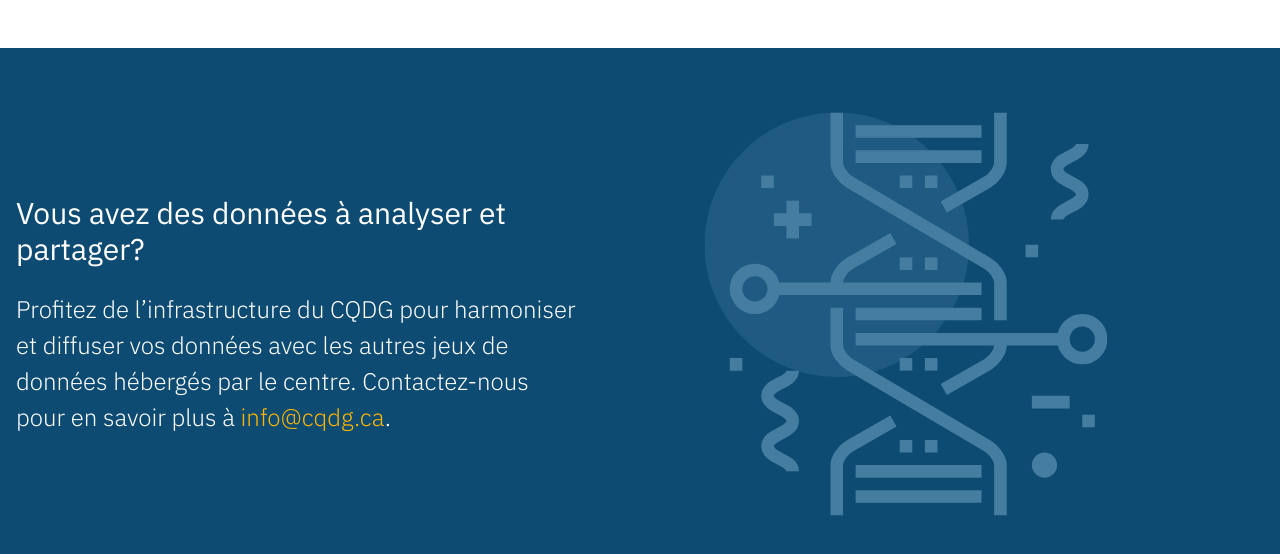
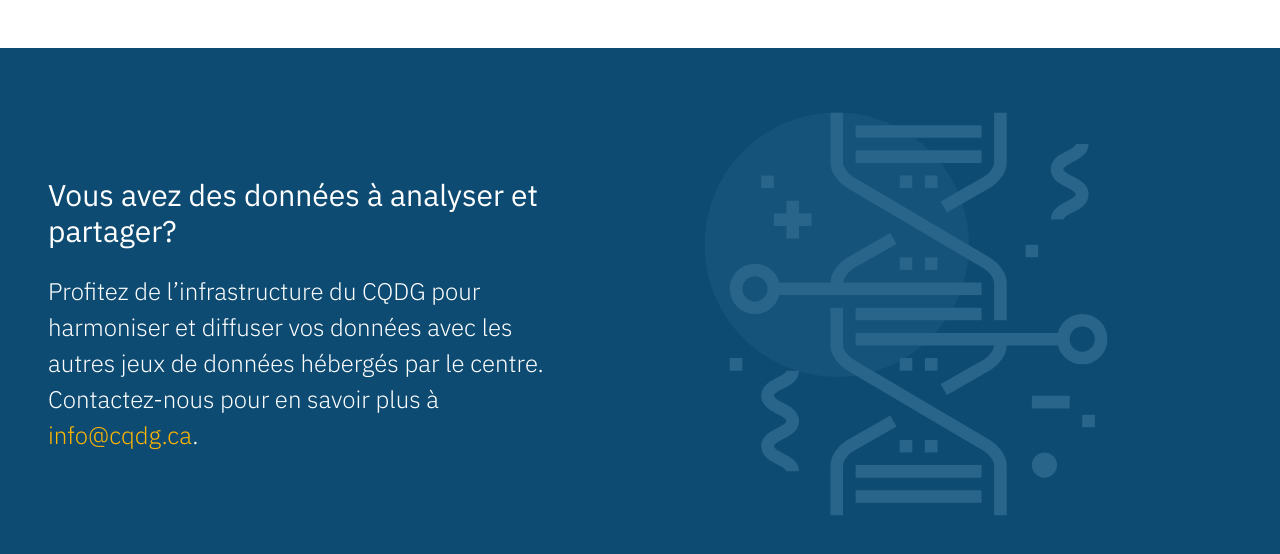
Before and after one commit to cr-ste-justine/cqdg-website, a website: page src/index.html in a window 1280 px wide. Shown: the part 3666-4220 px from the top of the page. Drawn offline with nearby package versions, Linux system fonts and the light colour scheme; files that its build step writes are made by us from their sources.

Commit message:
Style footer image + increase padding

```diff
--- a/src/index.html
+++ b/src/index.html
@@ -338,14 +338,14 @@
   <!-- FOOTER =============== -->
   <footer class="footer-site wrapper">
     <div class="wrapper--content">
-      <div>
+      <div class="content__copy">
         <h1 class="title--uber">Vous avez des données à analyser et partager?</h1>
         <p class="lead--large">Profitez de l’infrastructure du CQDG pour harmoniser et diffuser vos données avec les
           autres jeux de données hébergés par le centre. Contactez-nous pour en savoir plus à <a
             href="mailto:info@cqdg.ca?subject=Diffusion de données avec le CQDG">info@cqdg.ca</a>.
         </p>
       </div>
-      <figure>
+      <figure class="content__figure">
         <img src="images/footer.svg" alt="">
       </figure>
     </div>
--- a/src/style/modules/_footer.scss
+++ b/src/style/modules/_footer.scss
@@ -1,4 +1,8 @@
 .footer-site {
+  @include breakpoint(mindesktop) {
+    grid-template-rows: 6.4rem auto 6.4rem;
+  }
+
   color: #FFF;
   background: $color-text;
 
@@ -13,4 +17,10 @@
       background: none;
     }
   }
+
+  .content {
+    &__figure {
+      opacity: 0.5;
+    }
+  }
 }
--- a/src/style/site/_layout.scss
+++ b/src/style/site/_layout.scss
@@ -3,6 +3,10 @@
   display: grid;
   grid-template-columns: minmax(1.6rem, 1fr) minmax(auto, 1248px) minmax(1.6rem, 1fr);
   grid-template-rows: 6.4rem auto 6.4rem;
+
+  @include breakpoint(minphablet) {
+    grid-template-columns: minmax(4.8rem, 1fr) minmax(auto, 1248px) minmax(4.8rem, 1fr);
+  }
 
   @include breakpoint(mindesktop) {
     grid-template-columns: minmax(9.6rem, 1fr) minmax(auto, 1248px) minmax(9.6rem, 1fr);
```
